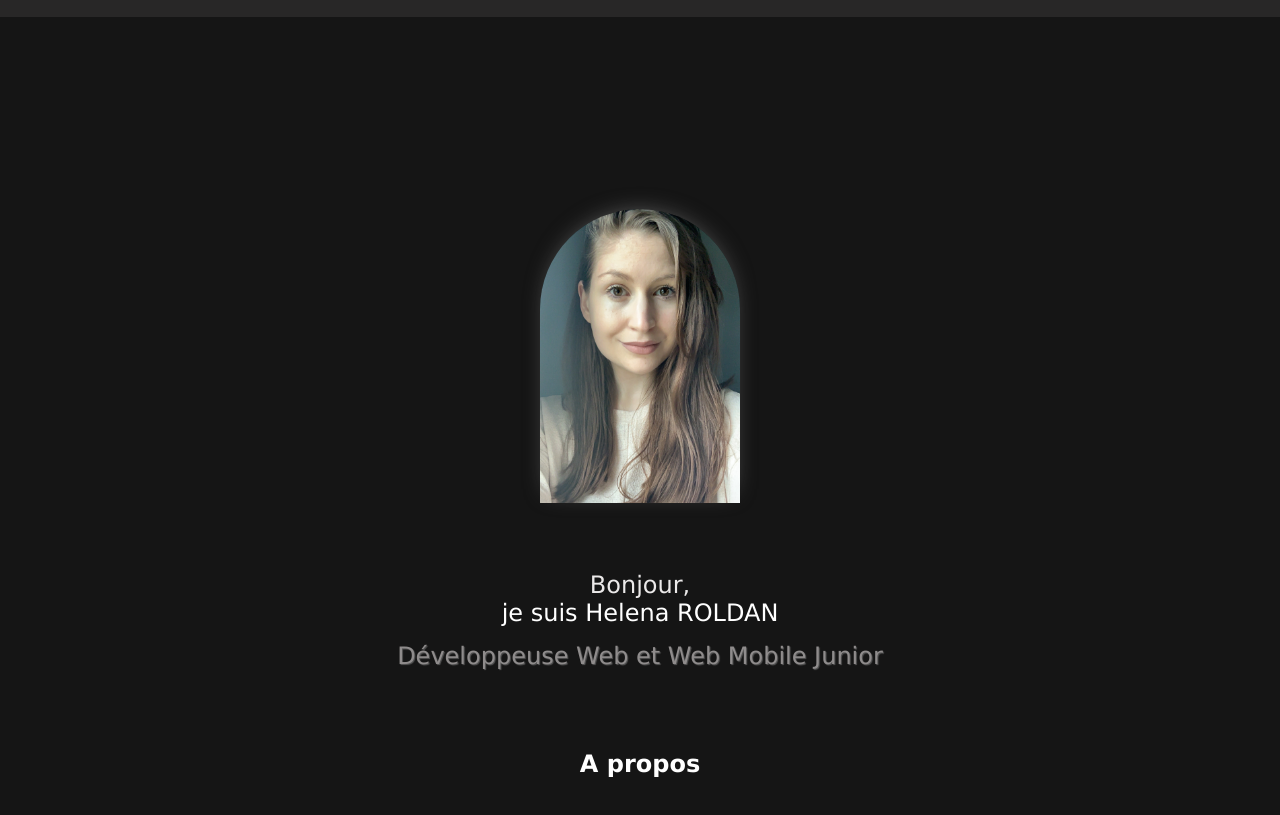
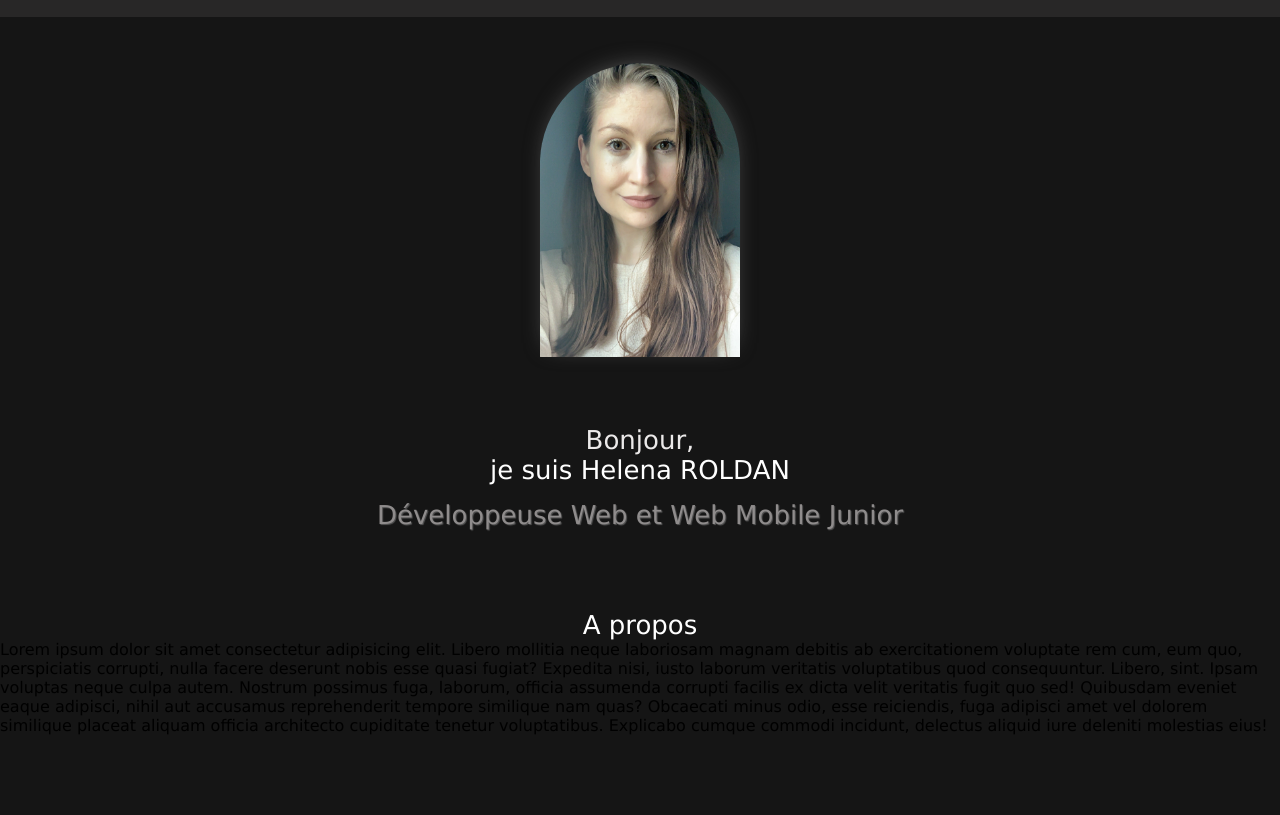
Before and after one commit to Elenita5/portfolio, a plain HTML site: page index.html in a window 1280 px wide. Shown: the part 97-912 px from the top of the page. Before the commit the page ends 875 px from the top, so only its background shows below. Drawn offline with Linux system fonts and the light colour scheme.

Commit message:
changement header / page home

```diff
--- a/index.html
+++ b/index.html
@@ -25,7 +25,7 @@
         </nav>
     </header>
     <main>
-        <section>
+        <section id="home">
             <div>
                 <div id="image">
                     <img id="photo" src="./images/pi.JPG">
@@ -45,10 +45,10 @@
         </section>
         <section class="container-pres">
             <div class="container-titre">
-                <h2>A propos</h2>
+                <h1>A propos</h1>
             </div>
             <div class="container-apropos">
-
+                <p>Lorem ipsum dolor sit amet consectetur adipisicing elit. Libero mollitia neque laboriosam magnam debitis ab exercitationem voluptate rem cum, eum quo, perspiciatis corrupti, nulla facere deserunt nobis esse quasi fugiat? Expedita nisi, iusto laborum veritatis voluptatibus quod consequuntur. Libero, sint. Ipsam voluptas neque culpa autem. Nostrum possimus fuga, laborum, officia assumenda corrupti facilis ex dicta velit veritatis fugit quo sed! Quibusdam eveniet eaque adipisci, nihil aut accusamus reprehenderit tempore similique nam quas? Obcaecati minus odio, esse reiciendis, fuga adipisci amet vel dolorem similique placeat aliquam officia architecto cupiditate tenetur voluptatibus. Explicabo cumque commodi incidunt, delectus aliquid iure deleniti molestias eius!</p>
             </div>
         </section>
     </main>
--- a/js/script.js
+++ b/js/script.js
@@ -1,6 +1,8 @@
 const icone = document.querySelector("#icon");
 const nav = document.querySelector("#nav");
 const links = document.querySelectorAll("nav li");
+const header = document.querySelector('header');
+
 
 icone.addEventListener('click', ()=> {
     nav.classList.toggle('active');
--- a/style/css/index.css
+++ b/style/css/index.css
@@ -8,6 +8,12 @@ body{
     position: relative;
     min-height: 100vh;
     width: 100%;
+}
+header{
+    position: fixed;
+    width: 100%;
+    top: 0;
+    left: 0;
 }
 li{
     list-style: none;
@@ -24,7 +30,7 @@ nav ul {
     left: -100%;
     top: 12%;
     flex-direction: column;
-    background-color: rgb(45, 44, 44);
+
     width: 100%;
     text-align: center;
     transition: 0.2s;
@@ -35,7 +41,9 @@ nav li{
 nav li:hover{
     background-color: rgb(66, 66, 66);
 }
-
+#home{
+    margin-top: 160px;
+}
 #logo{
     padding: 10px;
     width: 50px;
@@ -50,7 +58,7 @@ nav li:hover{
     color: white;
 }
 #image{
-    margin: 15% auto 5%;
+    margin: 12% auto 5%;
     width: fit-content;
 }
 #photo{
@@ -63,24 +71,21 @@ nav li:hover{
 }
 #bonjour{
     text-align: center;
-    font-size: 24px;
+    font-size: 26px;
     color: rgb(235, 233, 233);
 }
 #name{
     text-align: center;
-    font-size: 24px;
+    font-size: 26px;
     color: white;
 }
 #job{
     text-align: center;
     color: rgb(143, 140, 140);
     width: 96%;
-    font-size: 24px;
+    font-size: 26px;
     margin: 15px auto;
-    text-shadow: 1px 1px 1px rgba(126,126,126,0.62)
-
-
-    ;
+    text-shadow: 1px 1px 1px rgba(126,126,126,0.62);
 }
 .active #icon:before{
     content: "\2715";
@@ -95,9 +100,11 @@ nav.active ul{
 .container-pres{
     margin-top: 80px;
 }
-h2{
+h1{
     text-align: center;
     color: white;
+    font-weight: 500;
+    font-size: 26px;
 }
 @keyframes fleche {
     0%{
```
